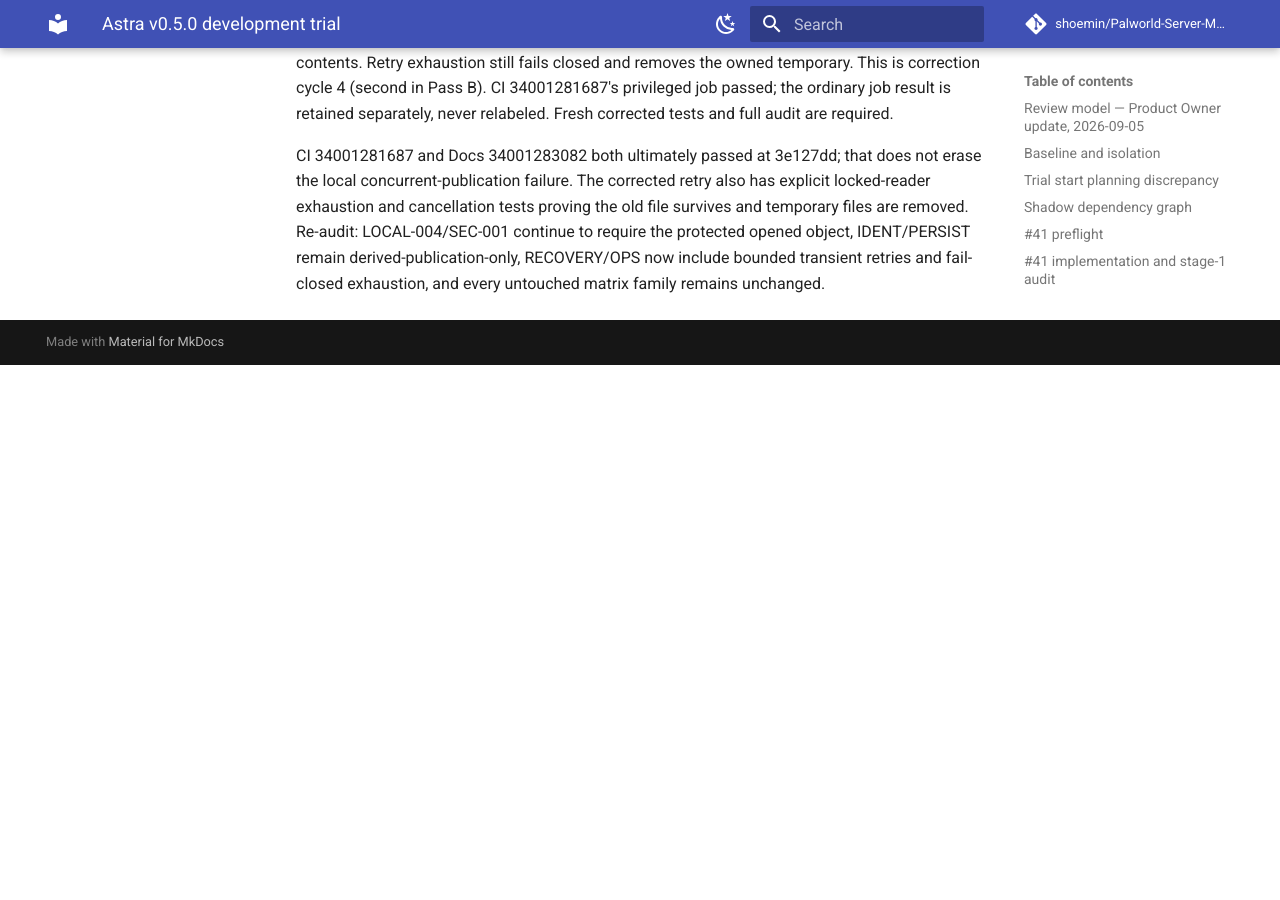
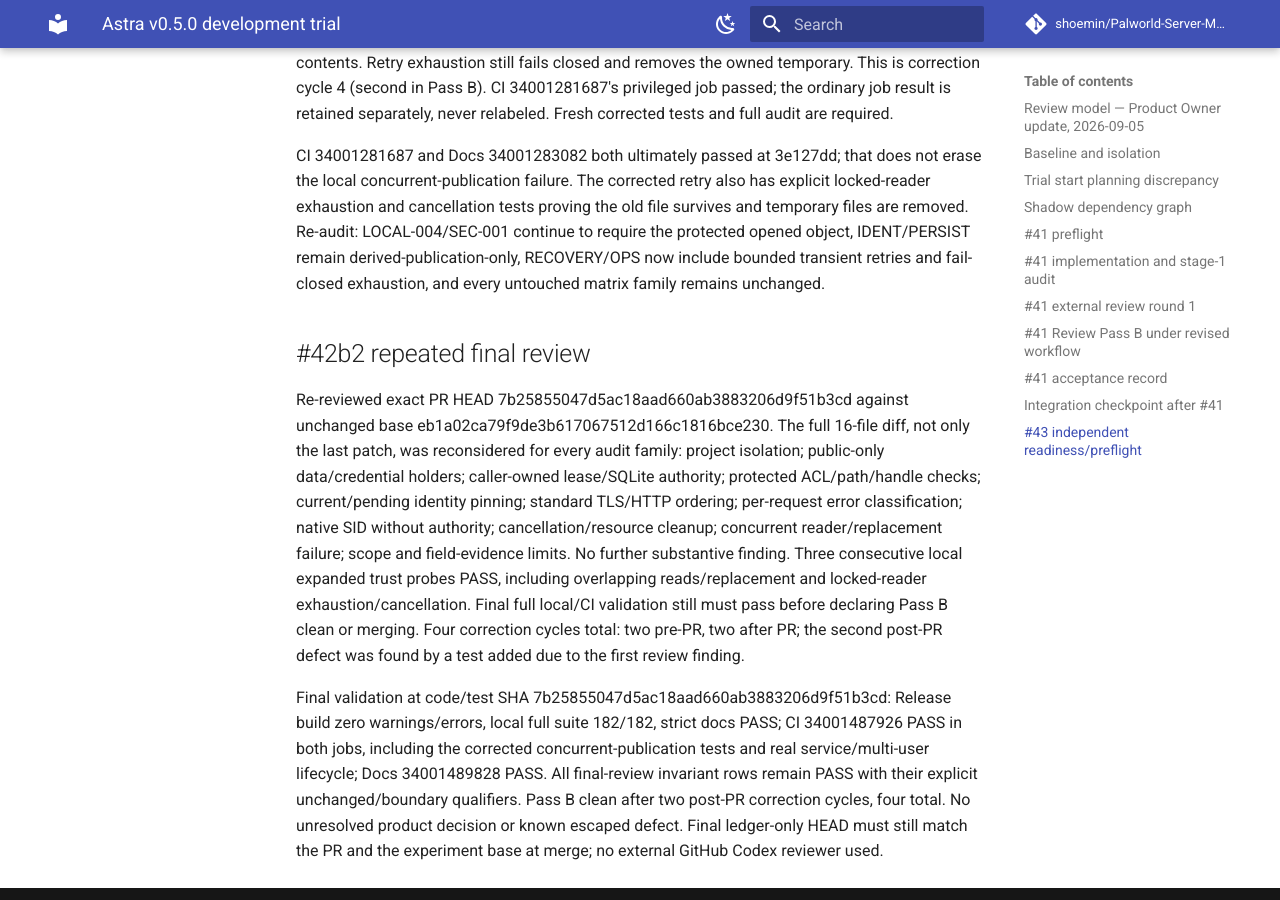
Before and after one commit to shoemin/Palworld-Server-Manager, an MkDocs documentation site: the page built from docs/experiments/astra-v0.5.0-trial.md, in a window 1280 px wide and 900 px high, scrolled down 51115 px. Built offline with MkDocs 1.6.1 and Material for MkDocs 9.7.7, drawn with Linux system fonts in a browser that asks for light colours; comment, search, counter and statistics services are not loaded; before the commit the page ends 51480 px from its top, so only the background shows below that.

Commit message:
Record clean final local trust review and corrected Windows CI

```diff
--- a/docs/experiments/astra-v0.5.0-trial.md
+++ b/docs/experiments/astra-v0.5.0-trial.md
@@ -635,3 +635,9 @@ Fresh complete-diff review of PR #72 at ee36c3dde60fa4a0a3ed3009df3cb8653f58bb55
 The new concurrent-reader/replacement test subsequently exposed MoveFileEx returning Windows error 5 under overlapping reads: local full suite 181/182, despite the single focused probe passing earlier. This is an actual publication defect found by the stronger Pass B test, not an environment waiver. Added bounded sharing/access-error retry with cancellation and root/target revalidation on every retry; no delete-before-replace, permission relaxation or partial contents. Retry exhaustion still fails closed and removes the owned temporary. This is correction cycle 4 (second in Pass B). CI 34001281687's privileged job passed; the ordinary job result is retained separately, never relabeled. Fresh corrected tests and full audit are required.
 
 CI 34001281687 and Docs 34001283082 both ultimately passed at 3e127dd; that does not erase the local concurrent-publication failure. The corrected retry also has explicit locked-reader exhaustion and cancellation tests proving the old file survives and temporary files are removed. Re-audit: LOCAL-004/SEC-001 continue to require the protected opened object, IDENT/PERSIST remain derived-publication-only, RECOVERY/OPS now include bounded transient retries and fail-closed exhaustion, and every untouched matrix family remains unchanged.
+
+## #42b2 repeated final review
+
+Re-reviewed exact PR HEAD 7b25855047d5ac18aad660ab3883206d9f51b3cd against unchanged base eb1a02ca79f9de3b617067512d166c1816bce230. The full 16-file diff, not only the last patch, was reconsidered for every audit family: project isolation; public-only data/credential holders; caller-owned lease/SQLite authority; protected ACL/path/handle checks; current/pending identity pinning; standard TLS/HTTP ordering; per-request error classification; native SID without authority; cancellation/resource cleanup; concurrent reader/replacement failure; scope and field-evidence limits. No further substantive finding. Three consecutive local expanded trust probes PASS, including overlapping reads/replacement and locked-reader exhaustion/cancellation. Final full local/CI validation still must pass before declaring Pass B clean or merging. Four correction cycles total: two pre-PR, two after PR; the second post-PR defect was found by a test added due to the first review finding.
+
+Final validation at code/test SHA 7b25855047d5ac18aad660ab3883206d9f51b3cd: Release build zero warnings/errors, local full suite 182/182, strict docs PASS; CI 34001487926 PASS in both jobs, including the corrected concurrent-publication tests and real service/multi-user lifecycle; Docs 34001489828 PASS. All final-review invariant rows remain PASS with their explicit unchanged/boundary qualifiers. Pass B clean after two post-PR correction cycles, four total. No unresolved product decision or known escaped defect. Final ledger-only HEAD must still match the PR and the experiment base at merge; no external GitHub Codex reviewer used.
```
